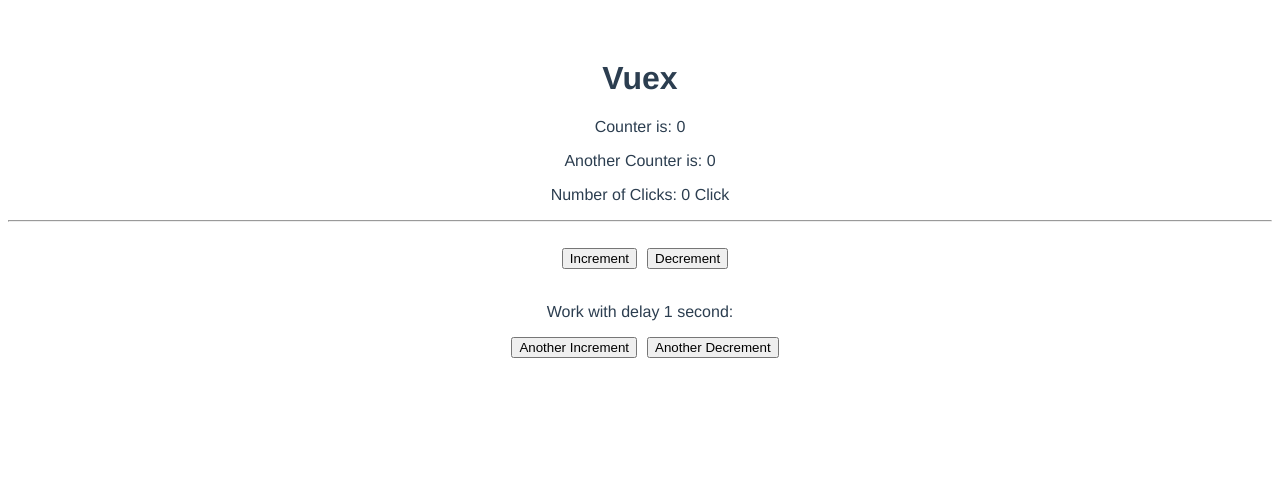
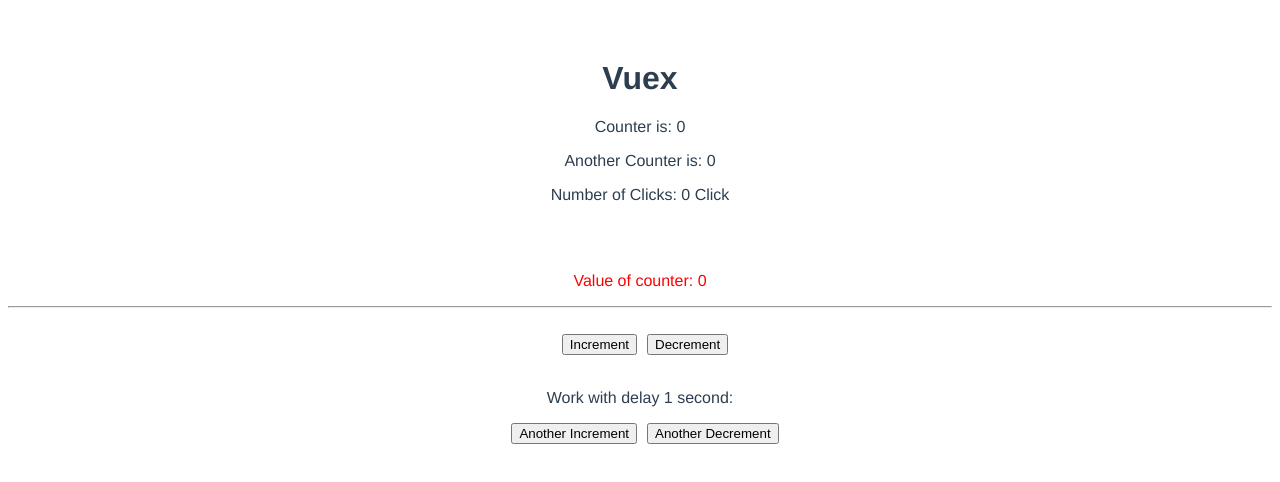
Before and after one commit to KaimNotark/vuex-lesson, a Vue app: page / in a window 1280 px wide. Shown: the top 482 px of the page. Built offline with nearby package versions, Linux system fonts and the light colour scheme.

Commit message:
add subscribe

```diff
--- a/src/components/AnotherCounter.vue
+++ b/src/components/AnotherCounter.vue
@@ -12,6 +12,13 @@ import { mapActions } from "vuex";
 export default {
   methods: {
     ...mapActions(["asyncIncrement", "asyncDecrement"])
+  },
+  created() {
+    this.$store.subscribe((mutation, state) => {
+      console.log(mutation.type);
+      console.log(mutation.payload);
+      console.log(state.counter);
+    });
   }
 };
 </script>
--- a/src/components/AnotherResult.vue
+++ b/src/components/AnotherResult.vue
@@ -2,6 +2,9 @@
   <div>
     <p>Another Counter is: {{ doubleCounter }}</p>
     <p>Number of Clicks: {{ stringCounter }}</p>
+    <br>
+    <br>
+    <p class="__red">Value of counter: {{ counter }}</p>
   </div>
 </template>
 
@@ -10,7 +13,17 @@ import { mapGetters } from "vuex";
 
 export default {
   computed: {
-    ...mapGetters(["doubleCounter", "stringCounter"])
+    ...mapGetters(["doubleCounter", "stringCounter"]),
+
+    counter() {
+      return this.$store.state.counter;
+    }
   }
 };
 </script>
+
+<style scoped>
+.__red {
+  color: red;
+}
+</style>
```
